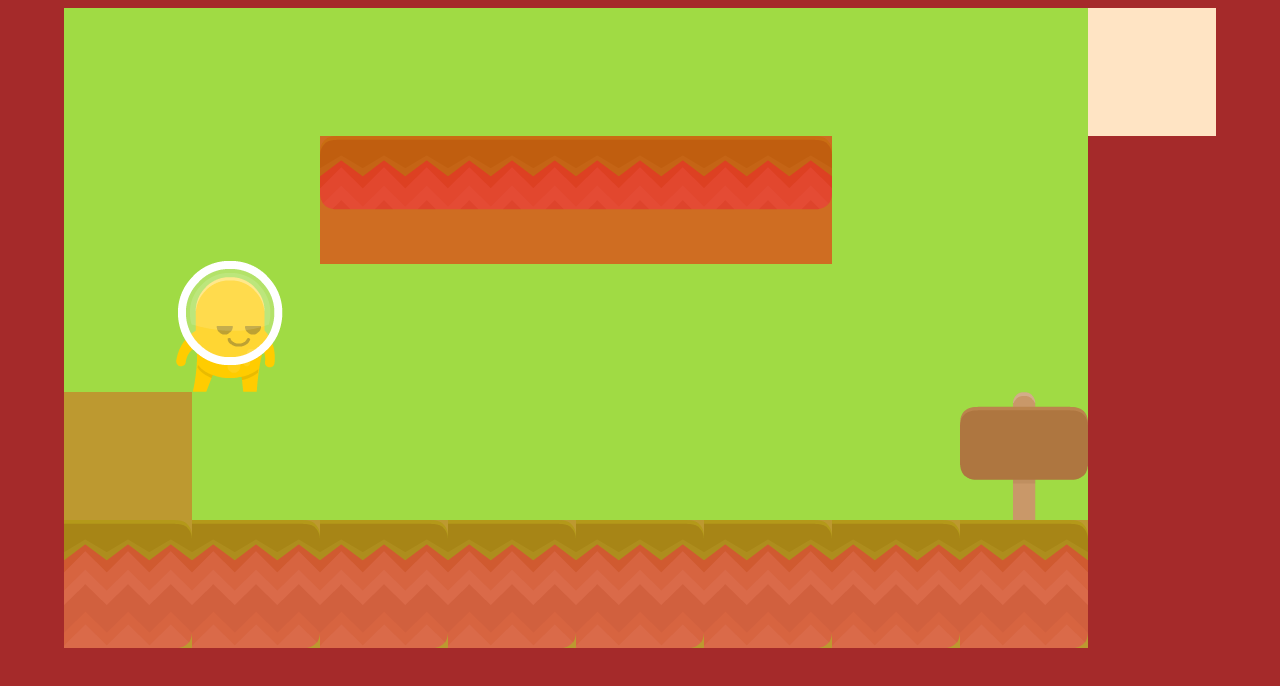
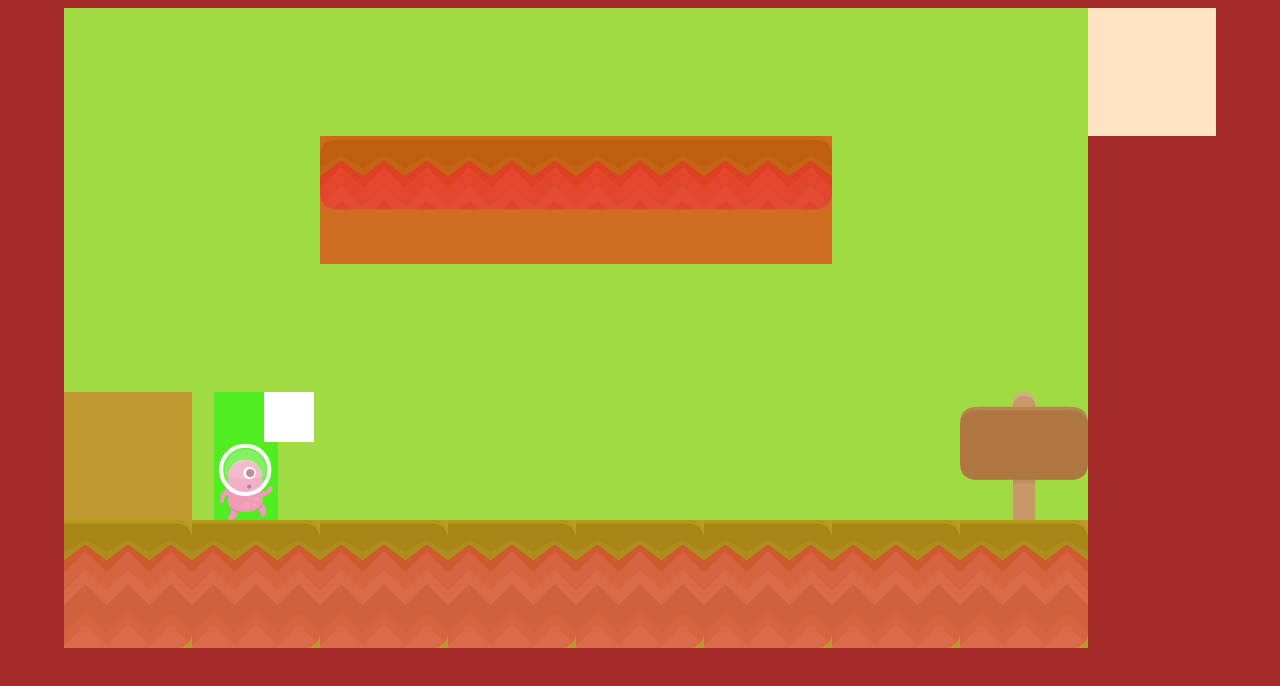
Before and after one commit to Victorshliu/Vert_platformer, a plain HTML site: page index.html in a window 1280 px wide. Drawn offline with Linux system fonts and the light colour scheme.

Commit message:
sprite management

```diff
--- a/index.html
+++ b/index.html
@@ -5,6 +5,7 @@
     <meta http-equiv="X-UA-Compatible" content="IE=edge">
     <meta name="viewport" content="width=device-width, initial-scale=1.0">
     <title>Document</title>
+    <link rel="icon" type="image/x-icon" href="media/img/personallogo.png">
     <link rel="stylesheet" href="styles.css">
 </head>
 <body>
--- a/js/classes/Player.js
+++ b/js/classes/Player.js
@@ -13,19 +13,38 @@
     // However it is important to be consistent and descriptive with your naming conventions.
 class Player extends Sprite{
     // Contructor for the player
-    constructor({position,collisionBlocks, platformBlocks, imageSrc }) {
-        super({ imageSrc})
+    constructor({
+        position,
+        collisionBlocks,
+        platformBlocks,
+        imageSrc,
+        frameWidth,
+        frameHeight,
+        scale = 0.5,
+
+    }) {
+        super({
+            imageSrc,
+            frameWidth,
+            frameHeight,
+            scale
+        })
         this.position = position,
         // velocity is the speed of the player this is used to simulate gravity
         this.velocity = {
-            x: 1,
+            x: 0,
             y: 1,
         }
-        this.height = 256,
-        this.width = 128,
-
         this.collisionBlocks = collisionBlocks
         this.platformBlocks = platformBlocks
+        this.hitbox = {
+            position: {
+                x: this.position.x,
+                y: this.position.y,
+        },
+        width: 128,
+        height: 256,
+    }
     }
     //Player draw method and props
     // child class can override the parent class method so we remove our existing draw method from the player class and use the parent class draw method
@@ -81,7 +100,29 @@ class Player extends Sprite{
             }
         }
     }
+    updateHitBox() {
+        this.hitbox = {
+            position: {
+                x: this.position.x + 50,
+                y: this.position.y,
+            },
+            width:50 ,
+            height: 50,
+        }
+    }
     update() {
+        this.updateFrames()
+        this.updateHitBox()
+
+        ctx.fillStyle = 'rgba(0,255,0,0.5 )'
+        ctx.fillRect(this.position.x, this.position.y, this.width, this.height)
+
+        ctx.fillStyle =  'rgba(255,255,255,1)'
+        ctx.fillRect(
+            this.hitbox.position.x,
+            this.hitbox.position.y,
+            this.hitbox.width,
+            this.hitbox.height )
         this.draw()
         this.position.x += this.velocity.x
         this.checkHorCollision()
--- a/js/classes/Sprite.js
+++ b/js/classes/Sprite.js
@@ -1,18 +1,70 @@
 // Create Sprite Class
 class Sprite {
     // We use an Object in the constructor so that it is more descriptive and easier to read
-    constructor({position, imageSrc }) {
+    constructor({
+        position,
+        imageSrc,
+        //q: how do i alter the img to handle an array or a single image?
+        //q: how do i add an array
+        frameWidth = 1,
+        frameHeight = 1,
+        frameBuffer = 50,
+        scale = 1,
+    }) {
         this.position = position
+        this.scale = scale
         // Image() is a default method available in the javascript language
         this.image = new Image()
+        this.image.onload = () => {
+            this.width = (this.image.width / frameWidth) * this.scale
+            this.height = (this.image.height / frameHeight) * this.scale
+        }
         this.image.src = imageSrc
+        this.frameWidth = frameWidth
+        this.frameHeight = frameHeight
+        this.currentFrame = 0
+        this.frameBuffer = frameBuffer
+        this.elapsedFrames = 0
+        //q: how do i alter the img to handle an array o
+
     }
     draw() {
         // if prevents the image from being drawn before it is loaded
         if (!this.image) return
-        ctx.drawImage(this.image, this.position.x, this.position.y)
+        const cropbox = {
+            position: {
+              x: this.currentFrame * (this.image.width / this.frameWidth),
+              y: this.currentFrame * (this.image.height / this.frameHeight) ,
+            },
+            width: this.image.width / this.frameWidth,
+            height: this.image.height / this.frameHeight,
+          }
+
+
+        ctx.drawImage(
+            this.image,
+            cropbox.position.x,
+            cropbox.position.y,
+            cropbox.width,
+            cropbox.height,
+            this.position.x,
+            this.position.y,
+            this.width,
+            this.height,
+        )
     }
     update() {
         this.draw()
+        this.updateFrames()
     }
+    updateFrames() {
+        this.elapsedFrames++
+        if (this.elapsedFrames % this.frameBuffer === 0){
+            if (this.currentFrame < this.frameWidth - 1)
+            this.currentFrame++
+            else this.currentFrame = 0
+            //q: what if I want the image to cycle through specific frames since all the player sprites are on the same sheet?
+            //a: you can use an array to store the frames you want to cycle through and then use a for loop to cycle through them
+    }
+}
 };
--- a/js/scripts.js
+++ b/js/scripts.js
@@ -83,14 +83,18 @@ const background = new Sprite({
     // player is initialized with target position
 const player = new Player({
     position: {
-        x: 100,
-        y: 10
+        x: 150,
+        y: 2280
     },
     collisionBlocks,
     platformBlocks,
-    imageSrc: 'media/playerSprites/Yellow/idle.png'
+    imageSrc: '../media/playerSprites/players.png',
+    frameWidth:  8,
+    frameHeight: 8,
 
     })
+
+
 // can be used to initialize a second player with different position
 // const player2 = new Player({x: 200, y: 200})
 
```
Also changed, not shown: media/img/personallogo.png (added), media/playerSprites/players.png (added), 4 other files.
